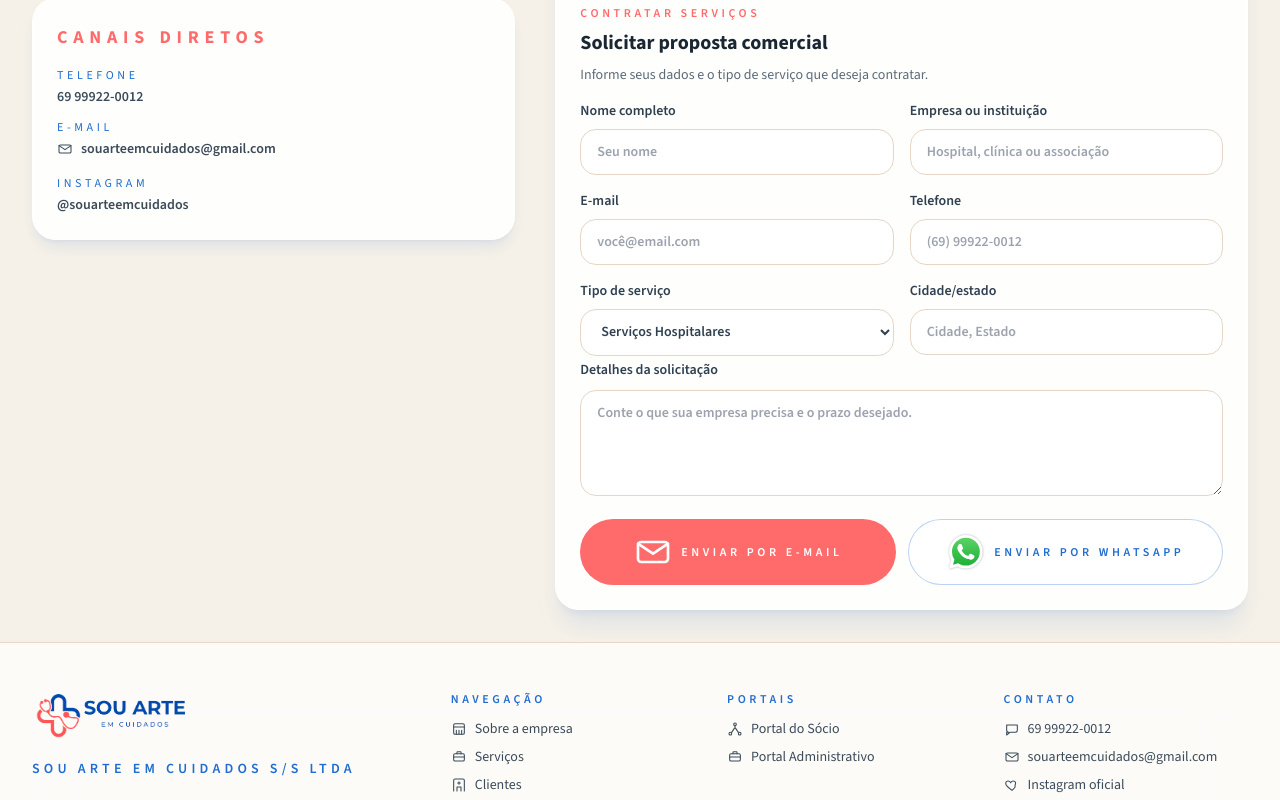
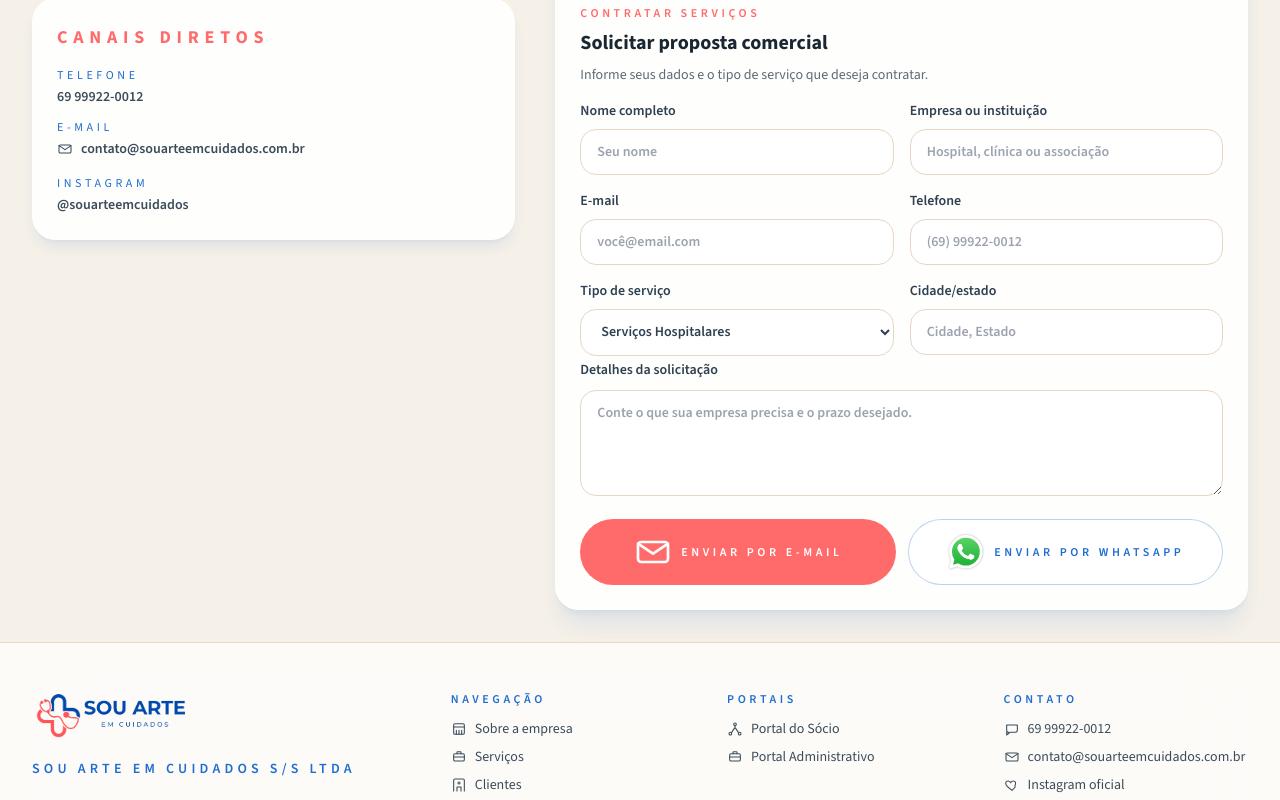
Before and after one commit to GabrielLLima97/sou-arte-institucional, a Next.js app: page / in a window 1280 px wide. Shown: the part 3720-4520 px from the top of the page. Built offline with nearby package versions, Linux system fonts and the light colour scheme.

Commit message:
Atualiza email institucional da Sou Arte para contato profissional

```diff
--- a/app/page.tsx
+++ b/app/page.tsx
@@ -619,11 +619,11 @@ export default function HomePage() {
                   <div>
                     <div className="text-xs uppercase tracking-[0.3em] text-[#1f6dd1]">E-mail</div>
                     <a
-                      href="mailto:souarteemcuidados@gmail.com"
+                      href="mailto:contato@souarteemcuidados.com.br"
                       className="mt-1 inline-flex items-center gap-2 font-semibold hover:text-[#1f6dd1]"
                     >
                       <Icon name="mail" className="h-4 w-4" />
-                      souarteemcuidados@gmail.com
+                      contato@souarteemcuidados.com.br
                     </a>
                   </div>
                   <div>
@@ -706,7 +706,7 @@ export default function HomePage() {
                     <form
                       id="form-servicos"
                       ref={servicesFormRef}
-                      action="mailto:souarteemcuidados@gmail.com?subject=Contato%20-%20Servi%C3%A7os"
+                      action="mailto:contato@souarteemcuidados.com.br?subject=Contato%20-%20Servi%C3%A7os"
                       method="post"
                       encType="text/plain"
                       className="space-y-4"
@@ -833,7 +833,7 @@ export default function HomePage() {
                     <form
                       id="form-associados"
                       ref={associatesFormRef}
-                      action="mailto:souarteemcuidados@gmail.com?subject=Contato%20-%20Associados"
+                      action="mailto:contato@souarteemcuidados.com.br?subject=Contato%20-%20Associados"
                       method="post"
                       encType="text/plain"
                       className="space-y-4"
@@ -1043,7 +1043,7 @@ export default function HomePage() {
                     WhatsApp
                   </a>
                   <a
-                    href="mailto:souarteemcuidados@gmail.com"
+                    href="mailto:contato@souarteemcuidados.com.br"
                     className="inline-flex items-center gap-2 rounded-full border border-[#ff6b6b]/40 bg-white px-3 py-2 text-xs font-semibold uppercase tracking-[0.25em] text-[#ff6b6b] transition hover:-translate-y-0.5 hover:bg-[#ffe3e3]"
                   >
                     <Icon name="mail" className="h-4 w-4" />
@@ -1100,9 +1100,9 @@ export default function HomePage() {
                       <Icon name="chat" className="h-4 w-4" />
                       69 99922-0012
                     </a>
-                    <a href="mailto:souarteemcuidados@gmail.com" className="inline-flex items-center gap-2 hover:text-[#1f6dd1]">
+                    <a href="mailto:contato@souarteemcuidados.com.br" className="inline-flex items-center gap-2 hover:text-[#1f6dd1]">
                       <Icon name="mail" className="h-4 w-4" />
-                      souarteemcuidados@gmail.com
+                      contato@souarteemcuidados.com.br
                     </a>
                     <a
                       href="https://www.instagram.com/souarteemcuidados?igsh=MWw5eWNqNmZqbXU4cg=="
```
